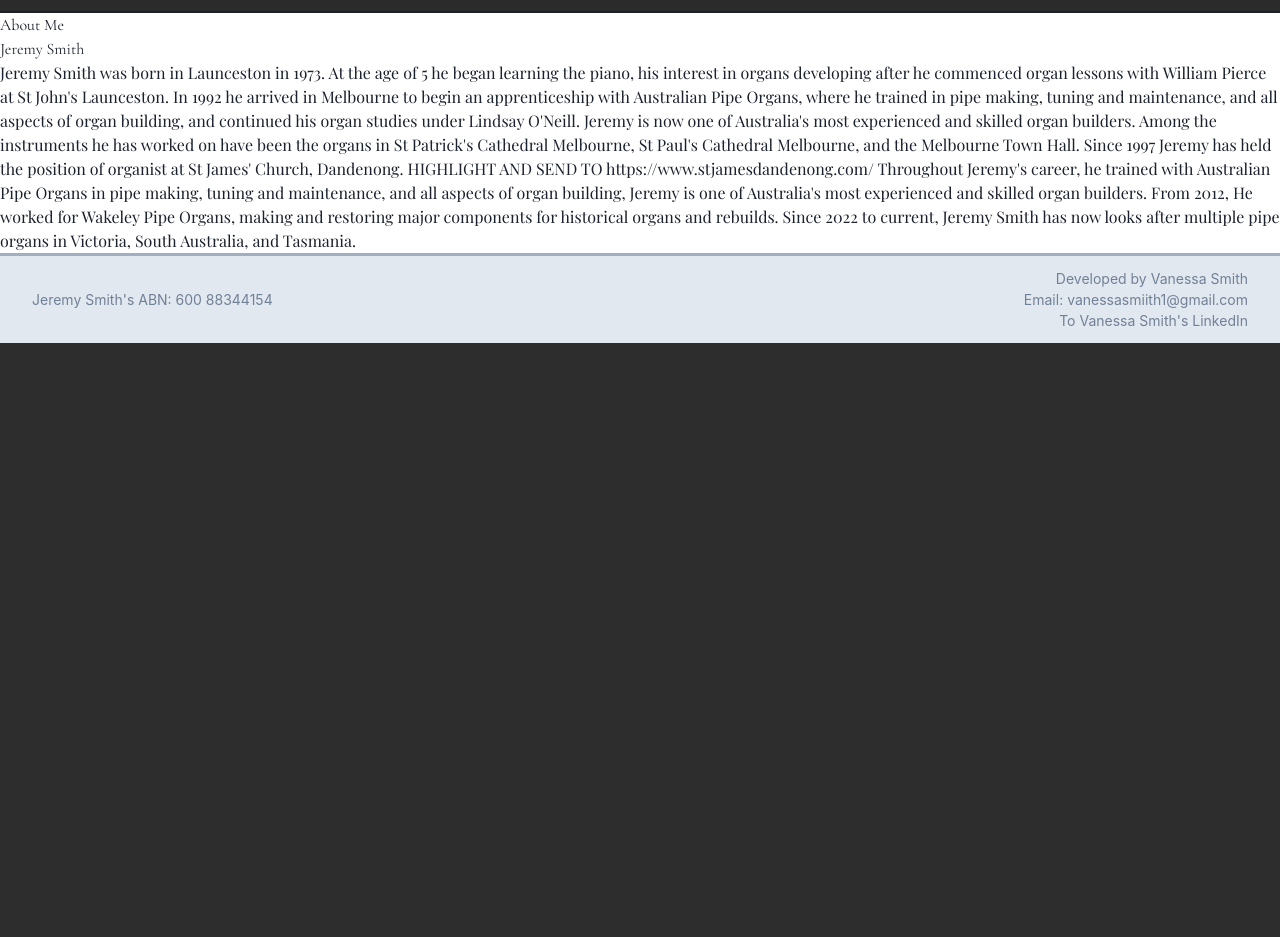
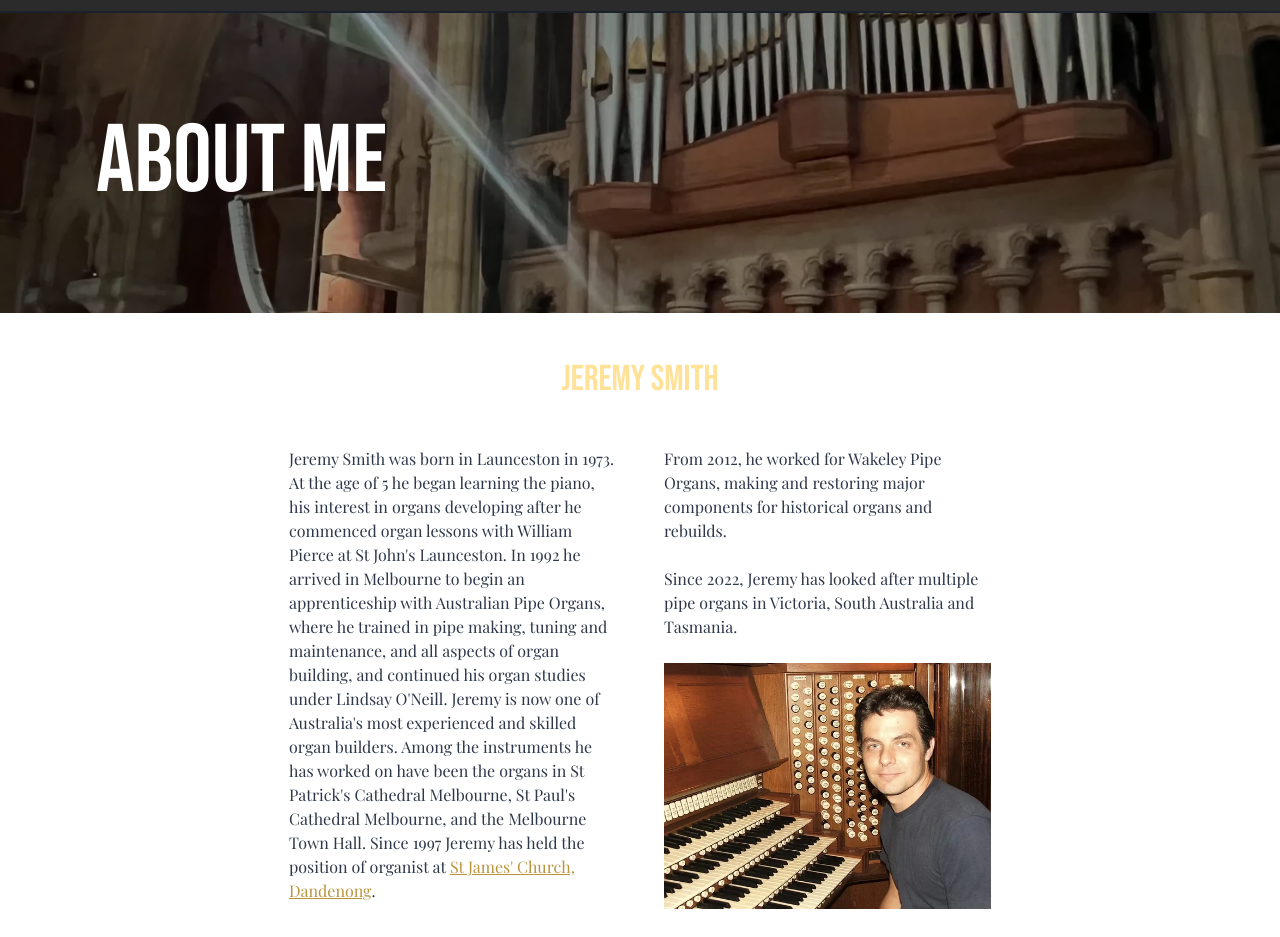
Before and after one commit to vansmith1/organ-building-information-website, a Next.js app in the folder my-app/: page /about in a window 1280 px wide. Shown: the part 95-1032 px from the top of the page. Before the commit the page ends 800 px from the top, so only its background shows below. Built offline with nearby package versions, Linux system fonts and the light colour scheme.

Commit message:
Formatted about me page information.

```diff
--- a/my-app/src/pages/about.tsx
+++ b/my-app/src/pages/about.tsx
@@ -1,42 +1,67 @@
 import Footer from "@/components/footer";
 import Navbar from "@/components/navbar";
-import { cormorant, playfair } from "@/fonts";
-import { Text } from "@chakra-ui/react";
+import { bebas, cormorant, playfair } from "@/fonts";
+import { Box, Flex, Link, SimpleGrid, Image, Stack, Text } from "@chakra-ui/react";
 
 export default function About() {
   	return (
 		<>
 			<Navbar/>
-			<Text className={cormorant.className}>
-				About Me
-			</Text>
-			<Text className={cormorant.className}>
+			<Box
+				h="300px"
+				bgImage="url(/images/homepage.webp)"
+				bgSize="cover"
+				bgPosition="center"
+				bgAttachment="fixed"
+				position="relative"
+			>
+				<Flex position="absolute" inset="0" bg="blackAlpha.500" align="center" px={{ base: 6, md: 24 }}>
+					<Text className={bebas.className} color="white" fontSize={{ base: "5xl", md: "8xl" }} lineHeight="1">
+						About Me
+					</Text>
+				</Flex>
+			</Box>
+			<Text className={bebas.className} align="center" fontSize="4xl" py="10" color="#ffe298">
 				Jeremy Smith
 			</Text>
-			<Text className={playfair.className}>
-				Jeremy Smith was born in Launceston in 1973.
-				At the age of 5 he began learning the piano,
-				his interest in organs developing after he commenced organ
-				lessons with William Pierce at St John's Launceston. In 1992
-				he arrived in Melbourne to begin an apprenticeship with
-				Australian Pipe Organs, where he trained in pipe making,
-				tuning and maintenance, and all aspects of organ building,
-				and continued his organ studies under Lindsay O'Neill.
-				Jeremy is now one of Australia's most experienced and skilled organ builders.
-				Among the instruments he has worked on have been the organs in
-				St Patrick's Cathedral Melbourne, St Paul's Cathedral Melbourne,
-				and the Melbourne Town Hall. Since 1997 Jeremy has held the position
-				of organist at St James' Church, Dandenong. HIGHLIGHT AND SEND TO https://www.stjamesdandenong.com/
+			<Box maxW="750px" mx="auto" px={6} pb={16}>
+				<SimpleGrid
+					columns={{ base: 1, md: 2 }}
+					gap={{ base: 6, md: 12 }}
+					className={playfair.className}
+					fontSize="md"
+					lineHeight="1.5"
+					color="gray.700"
+				>
+					<Text>
+						Jeremy Smith was born in Launceston in 1973. At the age of 5 he began learning the piano,
+						his interest in organs developing after he commenced organ lessons with William Pierce at
+						St John's Launceston. In 1992 he arrived in Melbourne to begin an apprenticeship with
+						Australian Pipe Organs, where he trained in pipe making, tuning and maintenance, and all
+						aspects of organ building, and continued his organ studies under Lindsay O'Neill. Jeremy is
+						now one of Australia's most experienced and skilled organ builders. Among the instruments he
+						has worked on have been the organs in St Patrick's Cathedral Melbourne, St Paul's Cathedral
+						Melbourne, and the Melbourne Town Hall. Since 1997 Jeremy has held the position of organist
+						at{" "}
+						<Link href="https://www.stjamesdandenong.com/" target="_blank" color="#B8943E" textDecoration="underline">
+							St James' Church, Dandenong
+						</Link>
+						.
+					</Text>
 
-				Throughout Jeremy's career, he trained with Australian Pipe Organs
-				in pipe making, tuning and maintenance, and all aspects of organ building,
-				Jeremy is one of Australia's most experienced and skilled organ builders.
-				From 2012, He worked for Wakeley Pipe Organs, making and restoring major
-				components for historical organs and rebuilds.
-
-				Since 2022 to current, Jeremy Smith has now looks after multiple
-				pipe organs in Victoria, South Australia, and Tasmania.
-			</Text>
+					<Stack gap={6}>
+						<Text>
+							From 2012, he worked for Wakeley Pipe Organs, making and restoring major components for
+							historical organs and rebuilds.
+						</Text>
+						<Text>
+							Since 2022, Jeremy has looked after multiple pipe organs in Victoria, South Australia
+							and Tasmania.
+						</Text>
+						<Image src="/images/aboutme.webp" alt="Jeremy Smith at an organ console" w="100%" />
+					</Stack>
+				</SimpleGrid>
+			</Box>
 			<Footer/>
 		</>
     )
```
